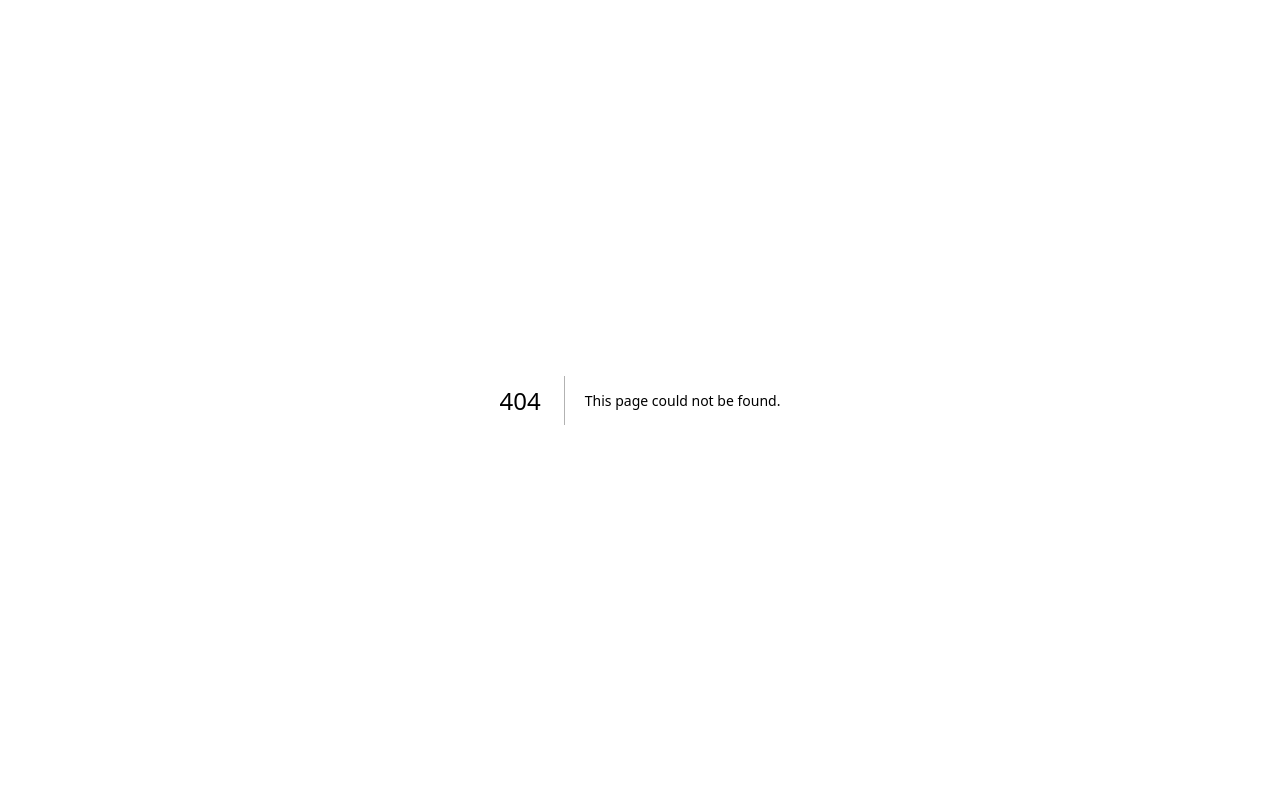
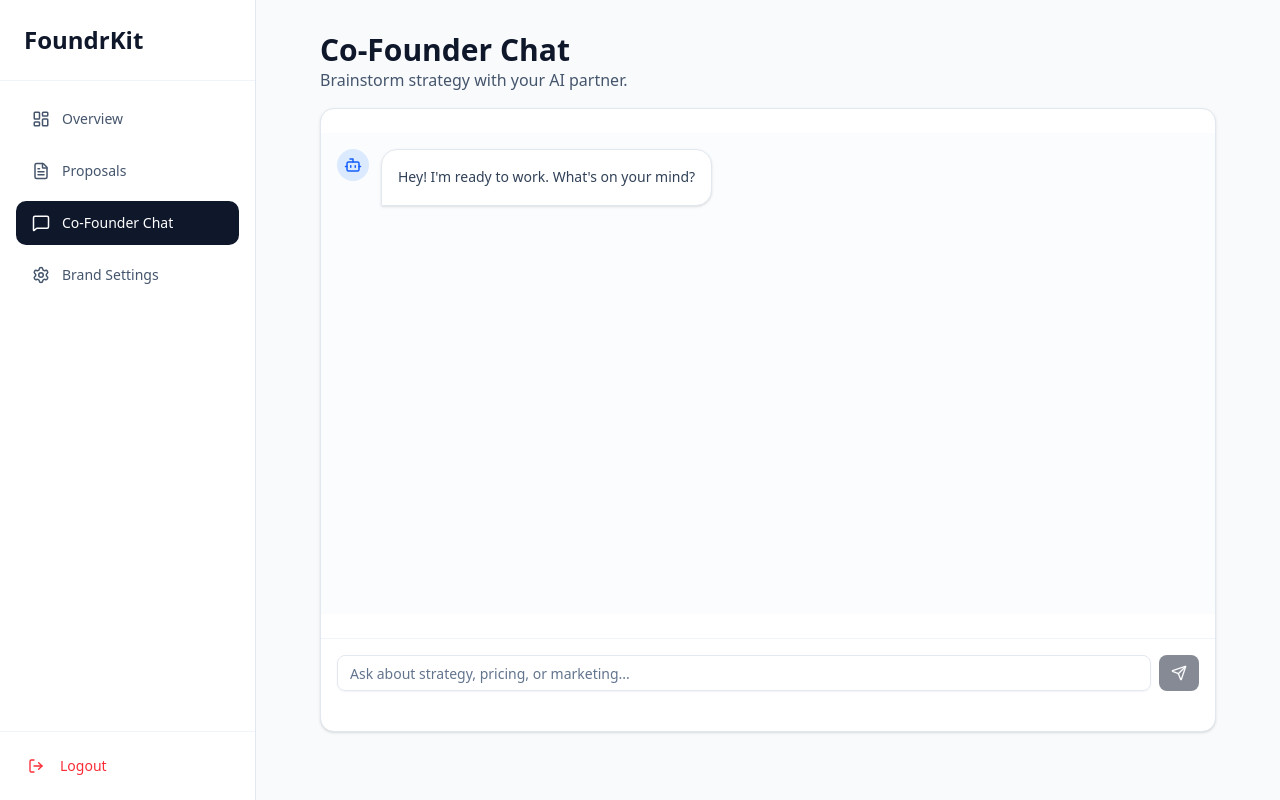
Before and after one commit to amolshende2507/Foundrkit, a Next.js app: page /dashboard/chat in a window 1280 px wide. Before the commit this address had no page. Built offline with nearby package versions, Linux system fonts and the light colour scheme; no server answers.

Commit message:
successfully added the founderchat bot

```diff
--- /dev/null
+++ b/app/dashboard/chat/page.tsx
@@ -0,0 +1,137 @@
+"use client";
+
+import { useState, useRef, useEffect } from "react";
+import { supabase } from "@/lib/supabase";
+import { Button } from "@/components/ui/button";
+import { Input } from "@/components/ui/input";
+import { Card, CardContent } from "@/components/ui/card";
+import { Send, Bot, User } from "lucide-react";
+import ReactMarkdown from "react-markdown";
+
+interface Message {
+  role: "user" | "ai";
+  text: string;
+}
+
+export default function CoFounderChat() {
+  const [input, setInput] = useState("");
+  const [messages, setMessages] = useState<Message[]>([
+    { role: "ai", text: "Hey! I'm ready to work. What's on your mind?" }
+  ]);
+  const [loading, setLoading] = useState(false);
+  const messagesEndRef = useRef<HTMLDivElement>(null);
+
+  // Auto-scroll to bottom
+  useEffect(() => {
+    messagesEndRef.current?.scrollIntoView({ behavior: "smooth" });
+  }, [messages]);
+
+  const handleSend = async (e?: React.FormEvent) => {
+    e?.preventDefault();
+    if (!input.trim()) return;
+
+    const userMessage = input;
+    setInput(""); // Clear input
+    setMessages((prev) => [...prev, { role: "user", text: userMessage }]);
+    setLoading(true);
+
+    try {
+      const { data: { user } } = await supabase.auth.getUser();
+      if (!user) return;
+
+      const response = await fetch("http://localhost:8000/chat", {
+        method: "POST",
+        headers: { "Content-Type": "application/json" },
+        body: JSON.stringify({
+          user_id: user.id,
+          message: userMessage,
+        }),
+      });
+
+      const data = await response.json();
+
+      setMessages((prev) => [...prev, { role: "ai", text: data.reply }]);
+
+    } catch (error) {
+      setMessages((prev) => [...prev, { role: "ai", text: "I lost connection. Try again." }]);
+    } finally {
+      setLoading(false);
+    }
+  };
+
+  return (
+    <div className="max-w-4xl mx-auto h-[calc(100vh-100px)] flex flex-col">
+      <div className="mb-4">
+        <h1 className="text-3xl font-bold text-slate-900">Co-Founder Chat</h1>
+        <p className="text-slate-600">Brainstorm strategy with your AI partner.</p>
+      </div>
+
+      {/* Chat Window */}
+      <Card className="flex-1 flex flex-col overflow-hidden border-slate-200 shadow-sm">
+        <CardContent className="flex-1 overflow-y-auto p-4 space-y-4 bg-slate-50/50">
+          {messages.map((msg, index) => (
+            <div
+              key={index}
+              className={`flex gap-3 ${
+                msg.role === "user" ? "justify-end" : "justify-start"
+              }`}
+            >
+              {/* Icon for AI */}
+              {msg.role === "ai" && (
+                <div className="w-8 h-8 rounded-full bg-blue-100 flex items-center justify-center shrink-0">
+                  <Bot size={18} className="text-blue-600" />
+                </div>
+              )}
+
+              {/* Message Bubble */}
+              <div
+                className={`p-4 rounded-2xl max-w-[80%] text-sm leading-relaxed shadow-sm ${
+                  msg.role === "user"
+                    ? "bg-slate-900 text-white rounded-br-none"
+                    : "bg-white text-slate-700 border border-slate-200 rounded-bl-none"
+                }`}
+              >
+                <ReactMarkdown>{msg.text}</ReactMarkdown>
+              </div>
+
+              {/* Icon for User */}
+              {msg.role === "user" && (
+                <div className="w-8 h-8 rounded-full bg-slate-200 flex items-center justify-center shrink-0">
+                  <User size={18} className="text-slate-600" />
+                </div>
+              )}
+            </div>
+          ))}
+
+          {loading && (
+            <div className="flex gap-3">
+               <div className="w-8 h-8 rounded-full bg-blue-100 flex items-center justify-center">
+                  <Bot size={18} className="text-blue-600" />
+               </div>
+               <div className="p-4 bg-white border border-slate-200 rounded-2xl rounded-bl-none">
+                  <span className="animate-pulse">Thinking...</span>
+               </div>
+            </div>
+          )}
+          <div ref={messagesEndRef} />
+        </CardContent>
+
+        {/* Input Area */}
+        <div className="p-4 bg-white border-t border-slate-100">
+          <form onSubmit={handleSend} className="flex gap-2">
+            <Input
+              value={input}
+              onChange={(e) => setInput(e.target.value)}
+              placeholder="Ask about strategy, pricing, or marketing..."
+              className="flex-1"
+              disabled={loading}
+            />
+            <Button type="submit" disabled={loading || !input.trim()}>
+              <Send size={18} />
+            </Button>
+          </form>
+        </div>
+      </Card>
+    </div>
+  );
+}
--- a/app/dashboard/layout.tsx
+++ b/app/dashboard/layout.tsx
@@ -3,7 +3,7 @@
 import { Button } from "@/components/ui/button";
 import Link from "next/link";
 import { usePathname } from "next/navigation";
-import { LayoutDashboard, FileText, Settings, LogOut } from "lucide-react"; // Icons
+import { LayoutDashboard, FileText, Settings, LogOut ,MessageSquare} from "lucide-react"; // Icons
 import { supabase } from "@/lib/supabase";
 import { useRouter } from "next/navigation";
 
@@ -23,6 +23,7 @@ export default function DashboardLayout({
   const navItems = [
     { name: "Overview", href: "/dashboard", icon: LayoutDashboard },
     { name: "Proposals", href: "/dashboard/proposals", icon: FileText },
+    { name: "Co-Founder Chat", href: "/dashboard/chat", icon: MessageSquare },
     { name: "Brand Settings", href: "/dashboard/settings", icon: Settings },
   ];
 
```
Also changed, not shown: 1 other file (tests, documents, lock files or other folders).
